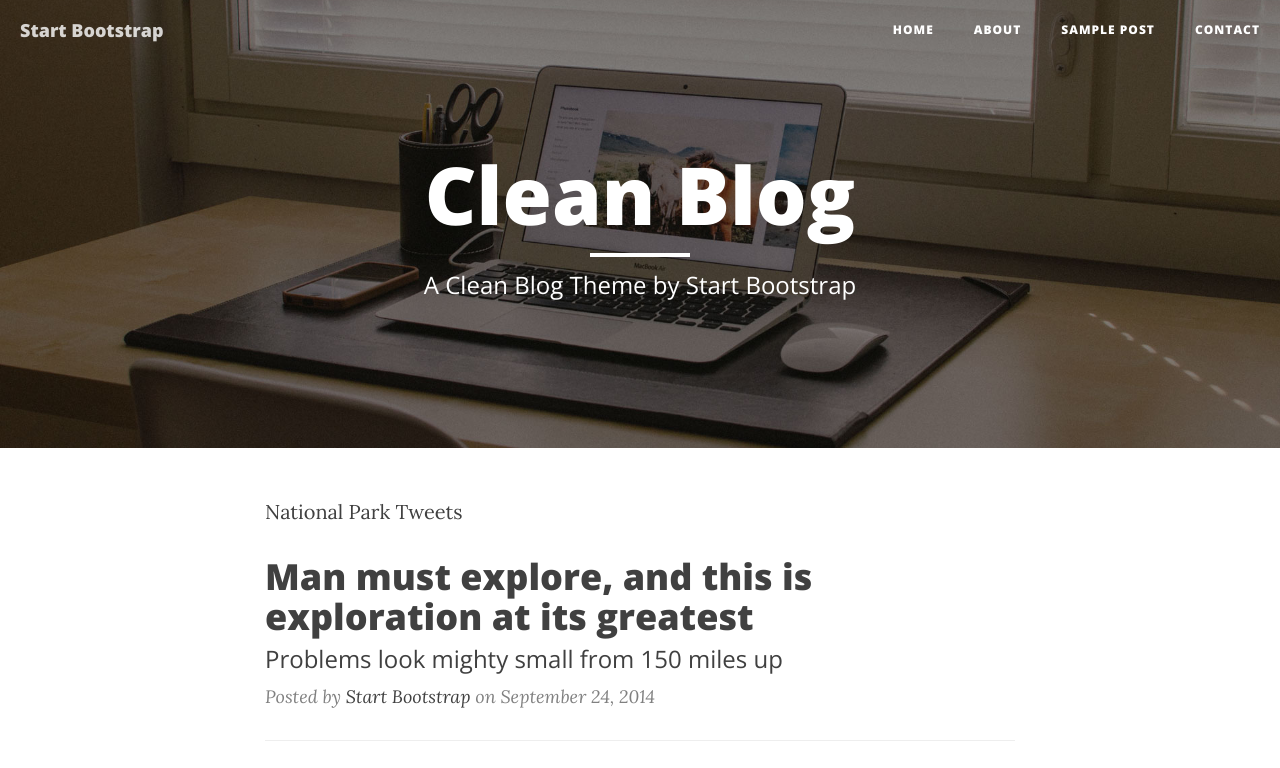
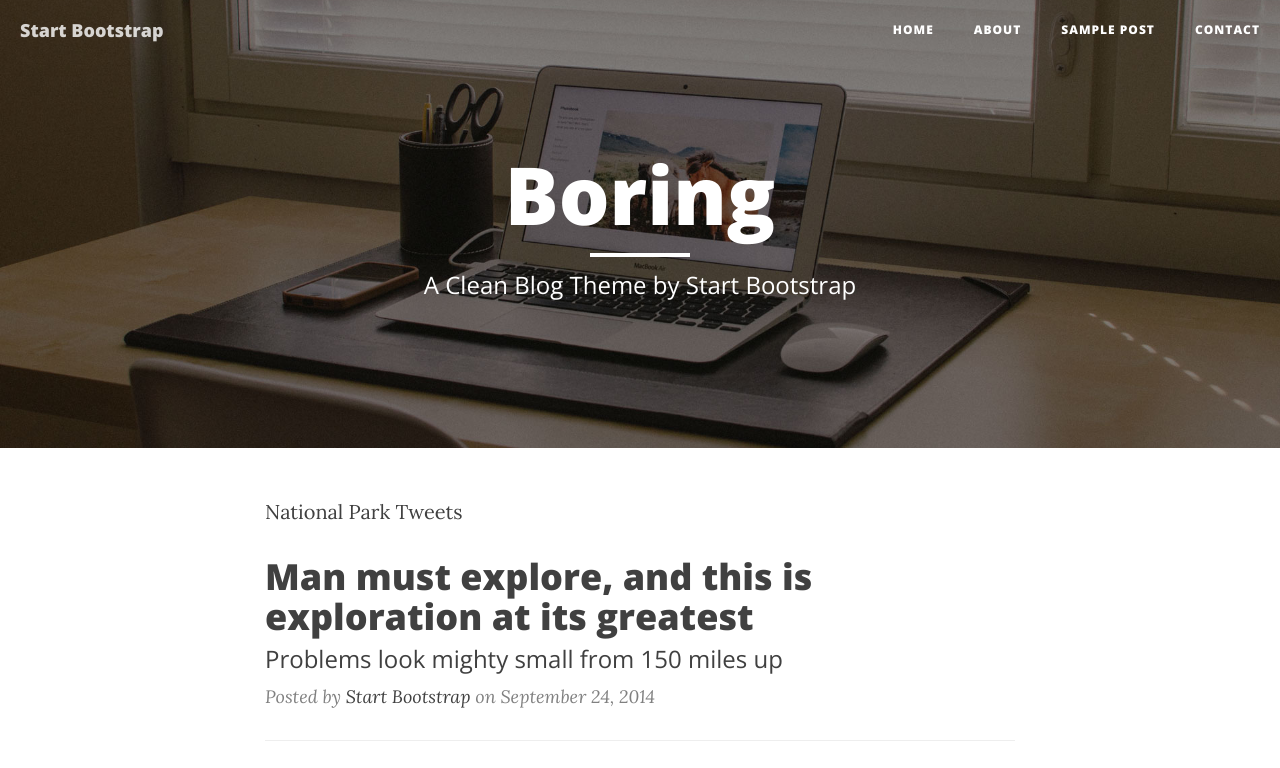
Before and after one commit to cmarcink/devops-insights-1487171973312, a plain HTML site: page index.html in a window 1280 px wide. Shown: the top 768 px of the page. Drawn offline with nearby package versions, Linux system fonts and the light colour scheme.

Commit message:
Updated title again

```diff
--- a/index.html
+++ b/index.html
@@ -76,7 +76,7 @@
             <div class="row">
                 <div class="col-lg-8 col-lg-offset-2 col-md-10 col-md-offset-1">
                     <div class="site-heading">
-                        <h1>Clean Blog</h1>
+                        <h1>Boring</h1>
                         <hr class="small">
                         <span class="subheading">A Clean Blog Theme by Start Bootstrap</span>
                     </div>
```
